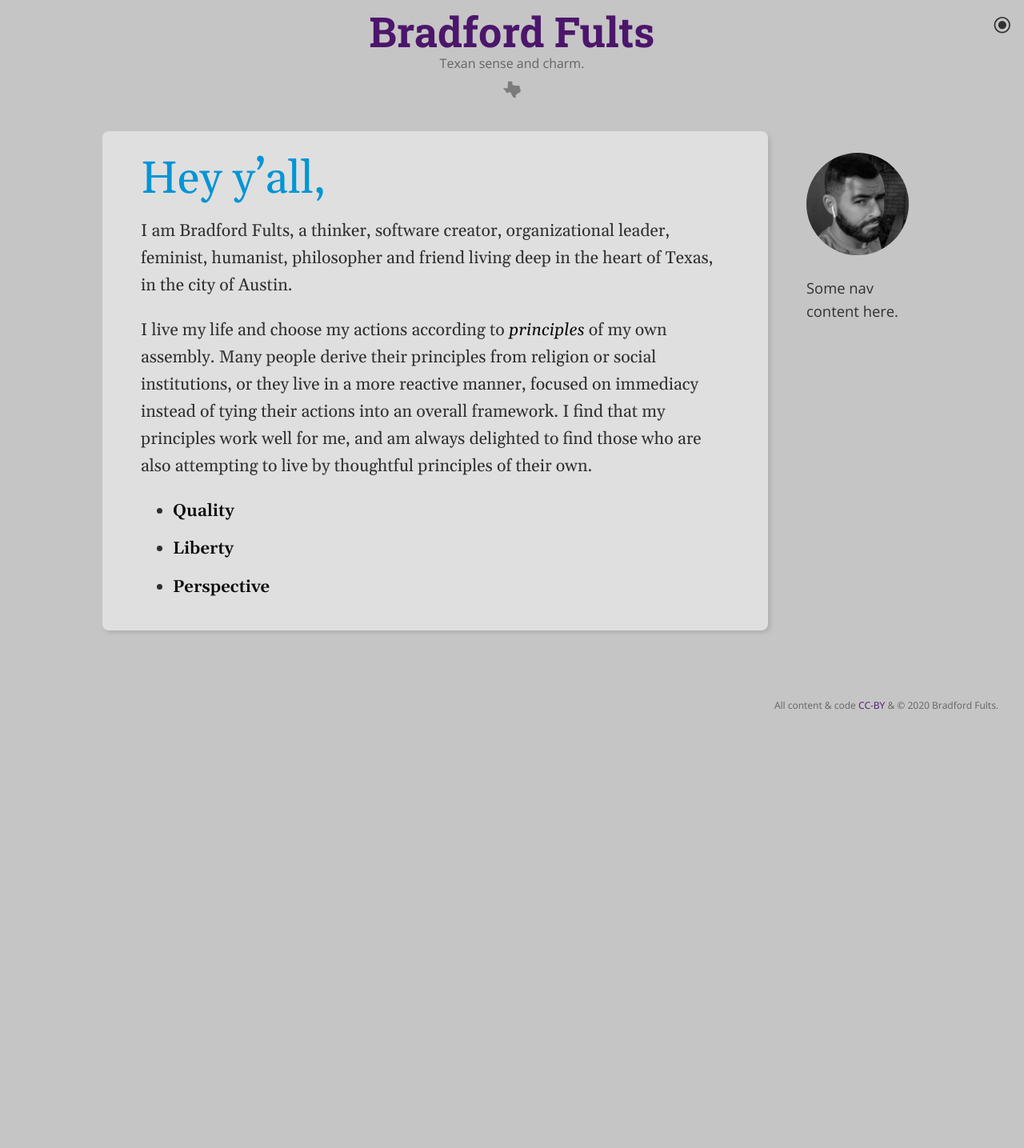
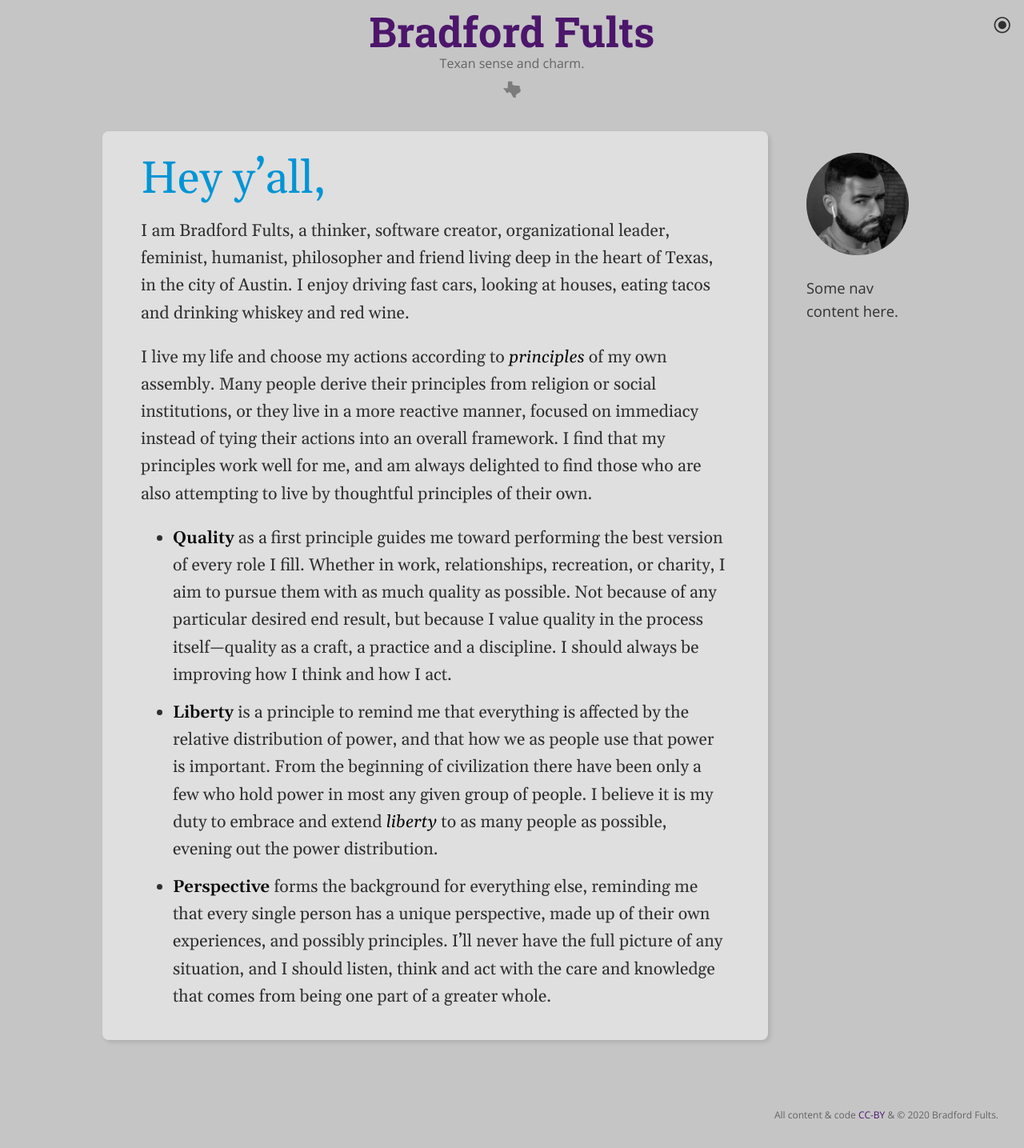
Before and after one commit to h3h/bradfordfults.com, a Jekyll site: the page built from future-index.html, in a window 1280 px wide. Shown: the whole page at 80% size. Built offline with Jekyll 4.4.1, drawn with Linux system fonts in a browser that asks for light colours; some web fonts are replaced; before the commit the page ends 923 px from its top, so only the background shows below that.

Commit message:
Adds principles text to future index

```diff
--- a/_includes/scripts.html
+++ b/_includes/scripts.html
@@ -37,7 +37,6 @@ else {
 }
 
 // -- Theme Toggler --
-
 document.addEventListener("DOMContentLoaded", function() {
   var elToggle = document.getElementById("theme-toggler")
   if (elToggle) {
--- a/future-index.html
+++ b/future-index.html
@@ -9,7 +9,8 @@ salutation: true
   <p class="p-summary">
     I am Bradford Fults, a thinker, software creator, organizational leader,
     feminist, humanist, philosopher and friend living deep in the heart of
-    Texas, in the city of Austin.
+    Texas, in the city of Austin. I enjoy driving fast cars, looking at houses,
+    eating tacos and drinking whiskey and red wine.
   </p>
   <p>
     I live my life and choose my actions according to <em>principles</em> of my
@@ -20,8 +21,28 @@ salutation: true
     also attempting to live by thoughtful principles of their own.
   </p>
   <ul>
-    <li><strong>Quality</strong></li>
-    <li><strong>Liberty</strong></li>
-    <li><strong>Perspective</strong></li>
+    <li>
+      <strong>Quality</strong> as a first principle guides me toward performing
+      the best version of every role I fill. Whether in work, relationships,
+      recreation, or charity, I aim to pursue them with as much quality as
+      possible. Not because of any particular desired end result, but because I
+      value quality in the process itself—quality as a craft, a practice and a
+      discipline. I should always be improving how I think and how I act.
+    </li>
+    <li>
+      <strong>Liberty</strong> is a principle to remind me that everything is
+      affected by the relative distribution of power, and that how we as people
+      use that power is important. From the beginning of civilization there have
+      been only a few who hold power in most any given group of people. I
+      believe it is my duty to embrace and extend <em>liberty</em> to as many
+      people as possible, evening out the power distribution.
+    </li>
+    <li>
+      <strong>Perspective</strong> forms the background for everything else,
+      reminding me that every single person has a unique perspective, made up of
+      their own experiences, and possibly principles. I’ll never have the full
+      picture of any situation, and I should listen, think and act with the care
+      and knowledge that comes from being one part of a greater whole.
+    </li>
   </ul>
 </article>
```
